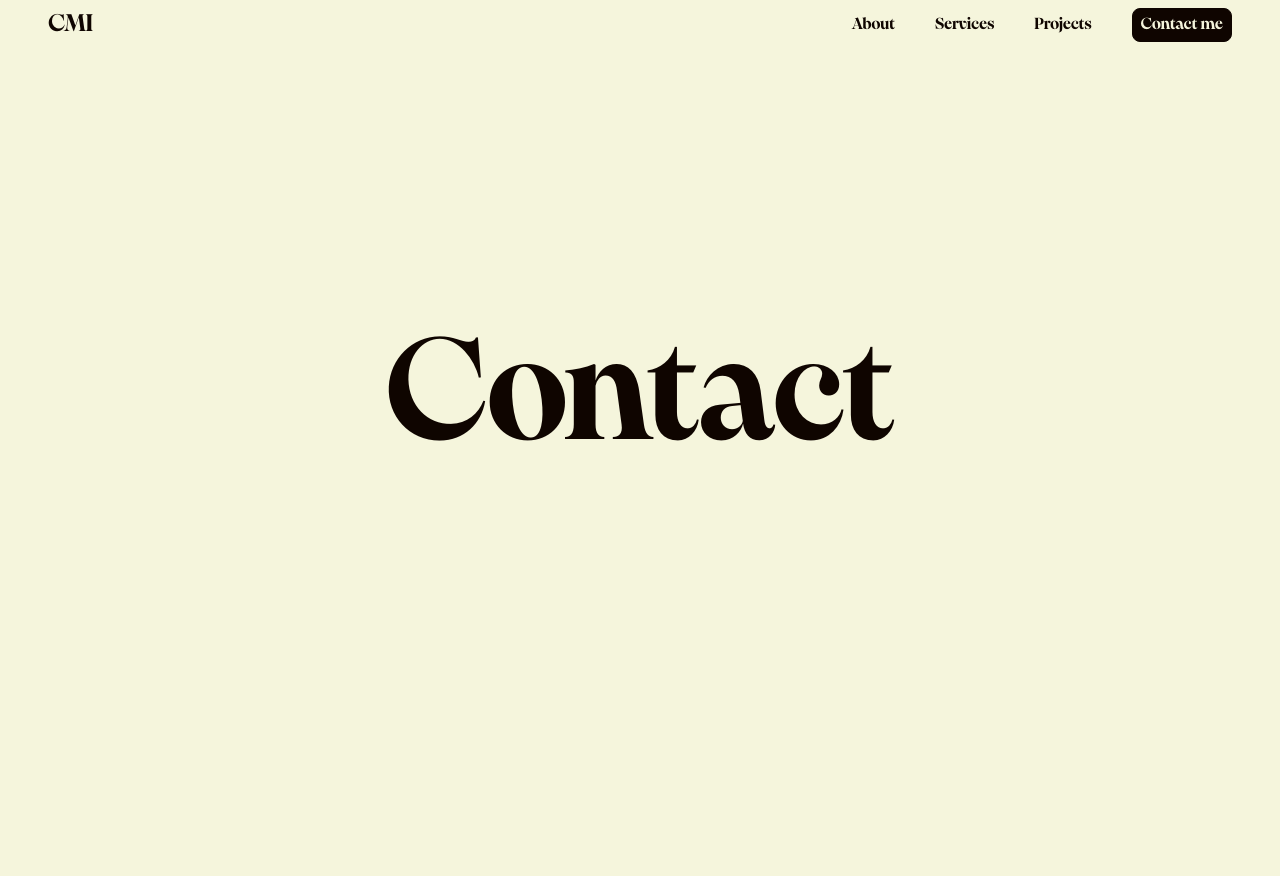
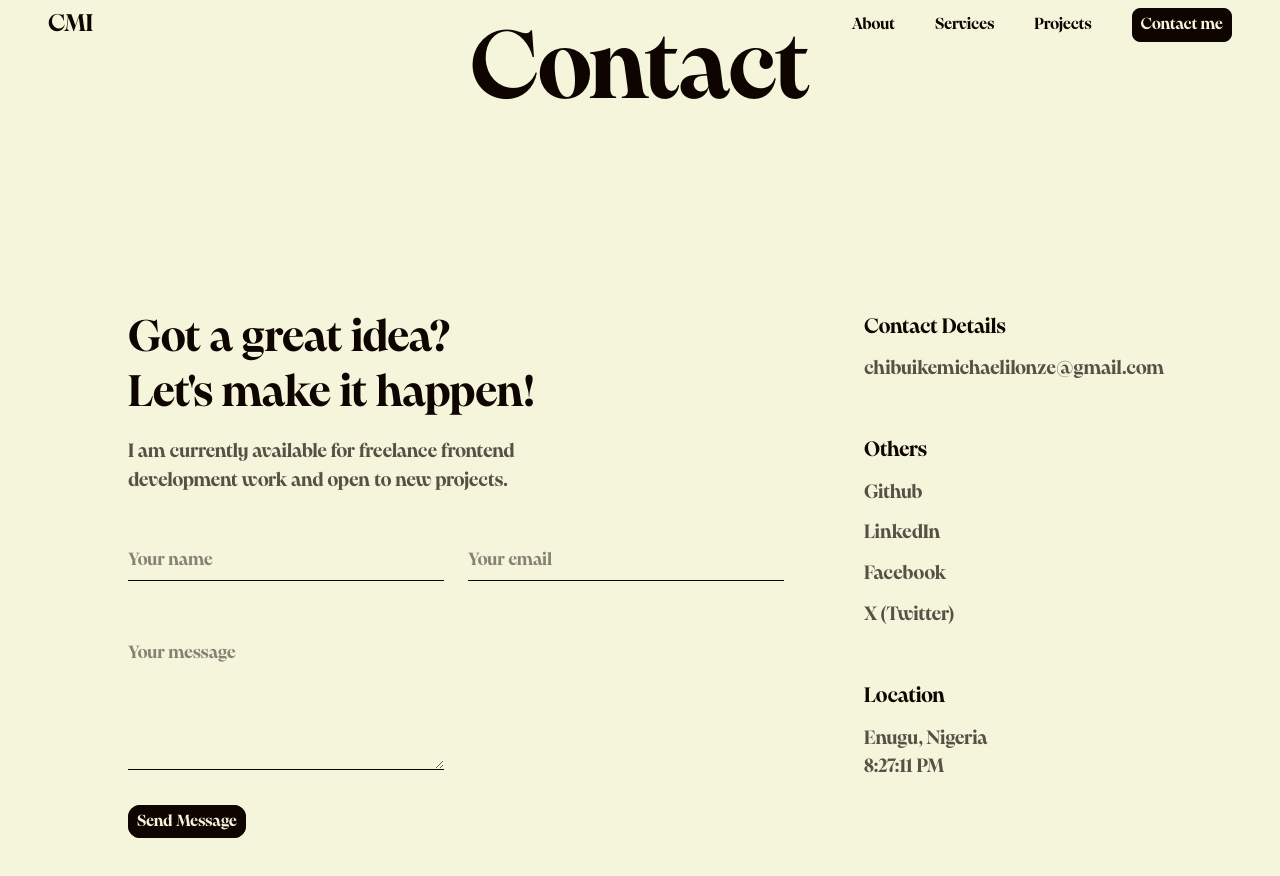
Before and after one commit to CMI-James/main-portfolio, a Next.js app: page /contact in a window 1280 px wide. Shown: the top 876 px of the page. Before the commit the page ends 800 px from the top, so only its background shows below. Built offline with nearby package versions, Linux system fonts and the light colour scheme.

Commit message:
refactor: improving the whole work based on my extra knowledge

```diff
--- a/src/components/Contact/Contact.jsx
+++ b/src/components/Contact/Contact.jsx
@@ -3,7 +3,7 @@ import Heading from "../ui/Heading";
 import ContactForm from "./components/contactForm";
 import ContactDetails from "./components/contactDetails";
 
-export default function Contact() {
+export default function ContactMe() {
   const [time, setTime] = useState(new Date().toLocaleTimeString());
 
   useEffect(() => {
@@ -17,11 +17,11 @@ export default function Contact() {
 
   return (
     <section
-      className="py-[10%] px-5 md:px-10 xl:px-20 2xl:px-28"
+      className="py-[10%] px-5 md:px-10 xl:px-20 2xl:px-28 relative"
       aria-label="contact me"
     >
-      <Heading title="Contact" />
-      <div className="pt-10 flex flex-col gap-20 md:grid md:grid-cols-6 md:px-12">
+      {/* <Heading title="Contact" /> */}
+      <div className="pt-10 flex flex-col gap-20 md:grid md:grid-cols-6 md:px-12 sticky top-0">
         <div className="col-span-4">
           <h3 className="max-w-lg 2xl:max-w-3xl text-heading-3 2xl:text-7xl font-semibold leading-tight text-brown-1000">
             Got a great idea? <br /> Let's make it happen!
--- a/src/pages/contact.jsx
+++ b/src/pages/contact.jsx
@@ -1,13 +1,33 @@
+import ContactMe from "@/components/contact/Contact";
+import Footer from "@/components/Footer";
 import Transition from "@/components/ui/Transition";
-import React from "react";
-
+import React, { useRef } from "react";
+import { useScroll, useTransform, motion } from "framer-motion";
 
 const Contact = () => {
+  const container = useRef(null);
+  const { scrollYProgress } = useScroll({
+    target: container,
+    offset: ["start start", "end end"],
+  });
+
+  const fontSize = useTransform(
+    scrollYProgress,
+    [0, 0.1, 0.2],
+    ["6rem", "4rem", "2rem"]
+  ); // Gradually reduce size
   return (
-    <Transition>
-      <div className="flex justify-center items-center h-screen w-full">
-        <p className="text-title">Contact</p>
+    <Transition ref={container}>
+      <div className="flex flex-col justify-center items-center  w-full">
+        <motion.p
+          className=" sticky top-0 text-center"
+          style={{ fontSize }} // Use the dynamic font size
+        >
+          Contact
+        </motion.p>
+        <ContactMe />
       </div>
+      <Footer />
     </Transition>
   );
 };
--- a/src/pages/index.js
+++ b/src/pages/index.js
@@ -13,6 +13,7 @@ import Transition from "@/components/ui/Transition";
 import Contact from "@/components/contact/Contact";
 import Description from "@/components/Description";
 import Footer from "@/components/Footer";
+import ContactMe from "@/components/contact/Contact";
 
 const Home = () => {
   const router = useRouter();
@@ -118,7 +119,7 @@ const Home = () => {
         <Services />
         <Projects />
         <Testimonial />
-        <Contact />
+        <ContactMe/>
         <Footer />
         <motion.button
           onClick={scrollToTop}
```
